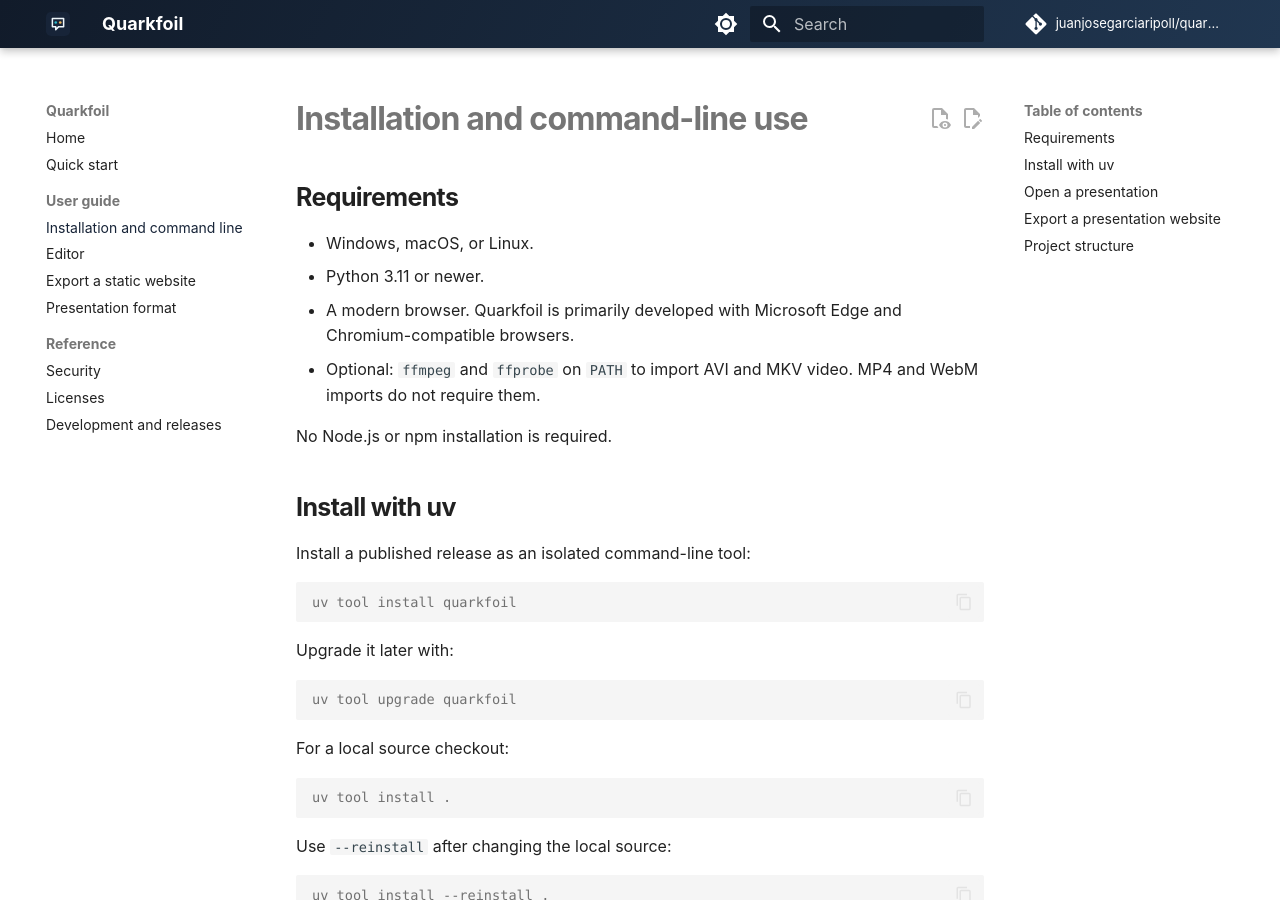
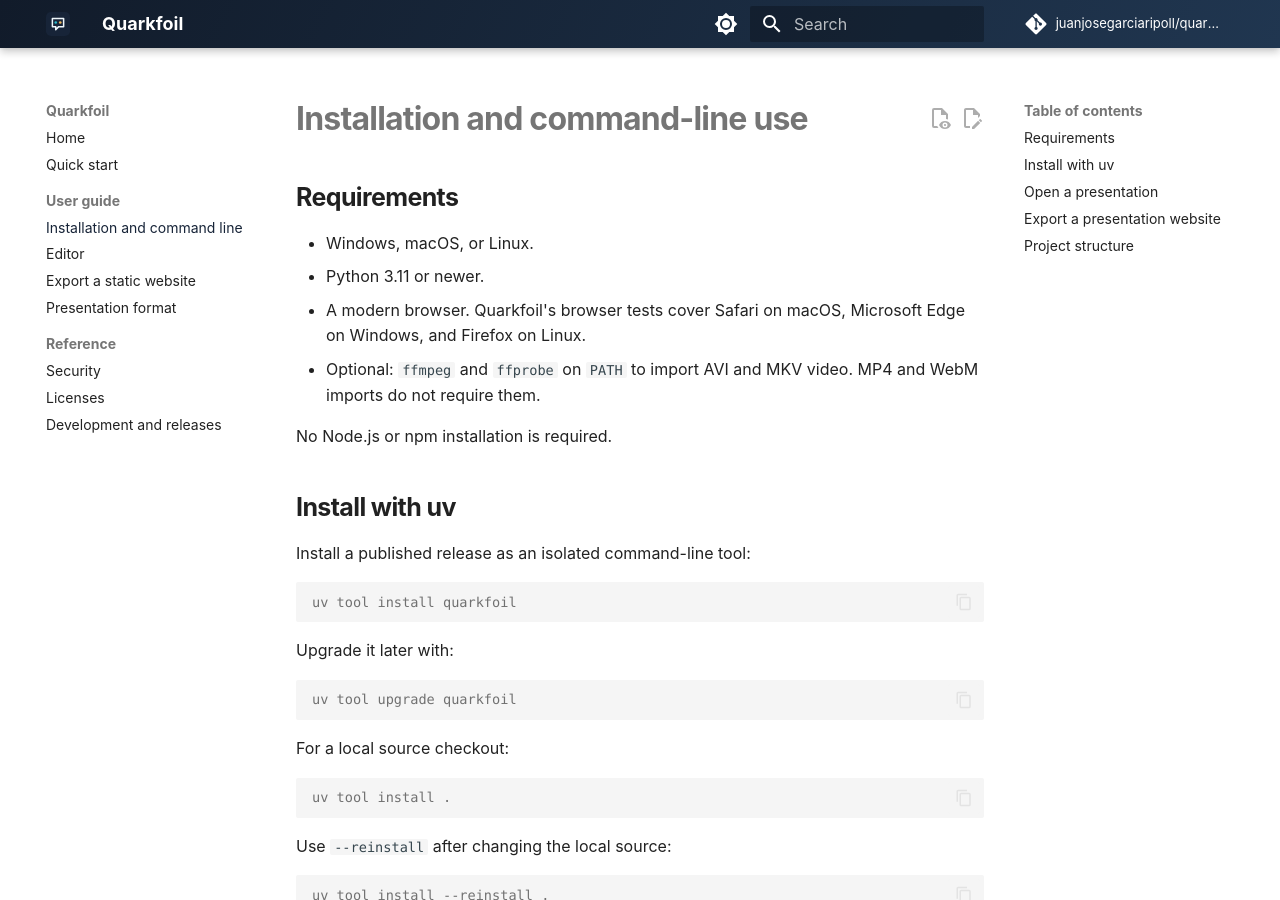
Before and after one commit to juanjosegarciaripoll/quarkfoil, an MkDocs documentation site: the page built from docs/INSTALLATION.md, in a window 1280 px wide and 900 px high. Built offline with MkDocs 1.6.1 and Material for MkDocs 9.7.7, drawn with Linux system fonts in a browser that asks for light colours; comment, search, counter and statistics services are not loaded.

Commit message:
Test Quarkfoil on macOS Safari

```diff
--- a/docs/INSTALLATION.md
+++ b/docs/INSTALLATION.md
@@ -4,7 +4,8 @@
 
 - Windows, macOS, or Linux.
 - Python 3.11 or newer.
-- A modern browser. Quarkfoil is primarily developed with Microsoft Edge and Chromium-compatible browsers.
+- A modern browser. Quarkfoil's browser tests cover Safari on macOS, Microsoft
+  Edge on Windows, and Firefox on Linux.
 - Optional: `ffmpeg` and `ffprobe` on `PATH` to import AVI and MKV video. MP4 and WebM imports do not require them.
 
 No Node.js or npm installation is required.
```
Also changed, not shown: AGENTS.md (+3 -0 lines), docs/DEVELOPMENT.md (+2 -1 lines), 2 other files.
